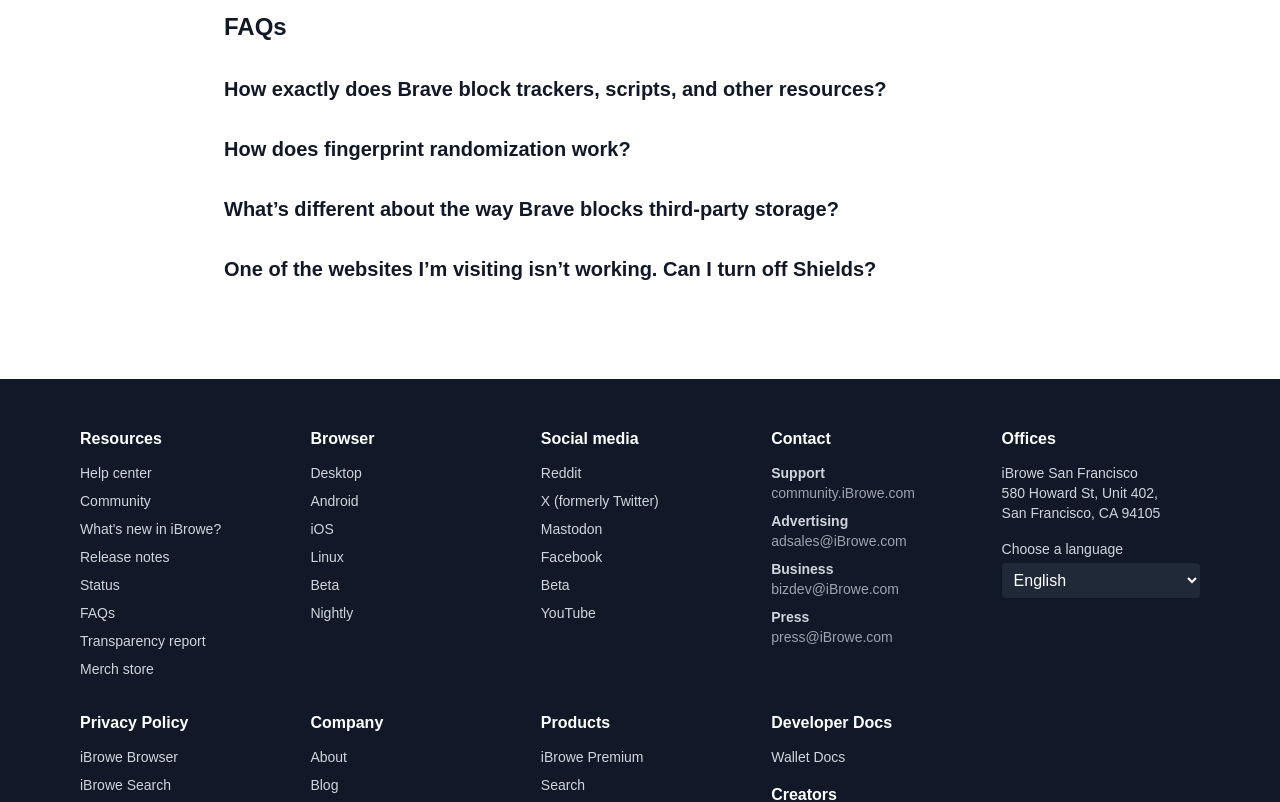
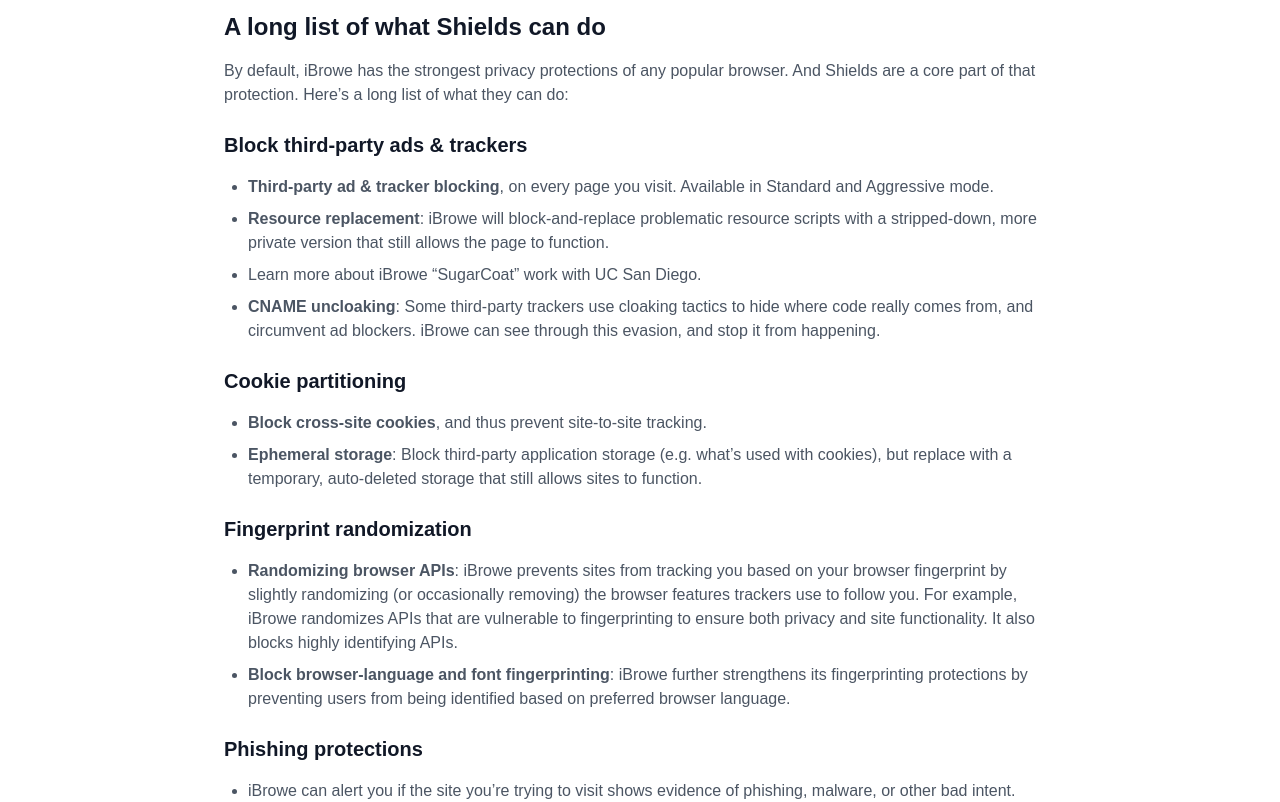
Before and after one commit to yuthstyle88/ibrowe.com, a Next.js app: page /shield in a window 1280 px wide. Shown: the part 2340-3142 px from the top of the page. Built offline with nearby package versions, Linux system fonts and the light colour scheme.

Commit message:
develop: add more

```diff
--- a/src/app/(browser)/shield/page.tsx
+++ b/src/app/(browser)/shield/page.tsx
@@ -149,6 +149,90 @@
 
       <section className="w-full bg-white px-6 md:px-16 lg:px-32 py-16 flex flex-col items-start text-left">
         <div className="w-full px-8 md:px-16 lg:px-24">
+          <h1 className="text-2xl font-bold mb-4 text-gray-900">
+            A long list of what Shields can do
+          </h1>
+          <p className="mb-6 text-gray-600">
+            By default, iBrowe has the strongest privacy protections of any
+            popular browser. And Shields are a core part of that protection.
+            Here’s a long list of what they can do:
+          </p>
+
+          <h2 className="text-xl font-semibold mb-4 text-gray-900">
+            Block third-party ads & trackers
+          </h2>
+          <ul className="list-disc pl-6 mb-6">
+            <li className="mb-2 text-gray-600">
+              <strong>Third-party ad & tracker blocking</strong>, on every page
+              you visit. Available in Standard and Aggressive mode.
+            </li>
+            <li className="mb-2 text-gray-600">
+              <strong>Resource replacement</strong>: iBrowe will
+              block-and-replace problematic resource scripts with a
+              stripped-down, more private version that still allows the page to
+              function.
+            </li>
+            <li className="mb-2 text-gray-600">
+              Learn more about iBrowe “SugarCoat” work with UC San Diego.
+            </li>
+            <li className="mb-2 text-gray-600">
+              <strong>CNAME uncloaking</strong>: Some third-party trackers use
+              cloaking tactics to hide where code really comes from, and
+              circumvent ad blockers. iBrowe can see through this evasion, and
+              stop it from happening.
+            </li>
+          </ul>
+
+          <h2 className="text-xl font-semibold mb-4 text-gray-900">
+            Cookie partitioning
+          </h2>
+          <ul className="list-disc pl-6 mb-6">
+            <li className="mb-2 text-gray-600">
+              <strong>Block cross-site cookies</strong>, and thus prevent
+              site-to-site tracking.
+            </li>
+            <li className="mb-2 text-gray-600">
+              <strong>Ephemeral storage</strong>: Block third-party application
+              storage (e.g. what’s used with cookies), but replace with a
+              temporary, auto-deleted storage that still allows sites to
+              function.
+            </li>
+          </ul>
+
+          <h2 className="text-xl font-semibold mb-4 text-gray-900">
+            Fingerprint randomization
+          </h2>
+          <ul className="list-disc pl-6 mb-6">
+            <li className="mb-2 text-gray-600">
+              <strong>Randomizing browser APIs</strong>: iBrowe prevents sites
+              from tracking you based on your browser fingerprint by slightly
+              randomizing (or occasionally removing) the browser features
+              trackers use to follow you. For example, iBrowe randomizes APIs
+              that are vulnerable to fingerprinting to ensure both privacy and
+              site functionality. It also blocks highly identifying APIs.
+            </li>
+            <li className="mb-2 text-gray-600">
+              <strong>Block browser-language and font fingerprinting</strong>:
+              iBrowe further strengthens its fingerprinting protections by
+              preventing users from being identified based on preferred browser
+              language.
+            </li>
+          </ul>
+
+          <h2 className="text-xl font-semibold mb-4 text-gray-900">
+            Phishing protections
+          </h2>
+          <ul className="list-disc pl-6 mb-6">
+            <li className="mb-2 text-gray-600">
+              iBrowe can alert you if the site you’re trying to visit shows
+              evidence of phishing, malware, or other bad intent.
+            </li>
+          </ul>
+        </div>
+      </section>
+
+      <section className="w-full bg-white px-6 md:px-16 lg:px-32 py-16 flex flex-col items-start text-left">
+        <div className="w-full px-8 md:px-16 lg:px-24">
           <h2 className="text-2xl font-bold mb-8 text-gray-900">FAQs</h2>
           {faqs.map((faq, index) => (
             <div key={index} className="mb-8">
```
